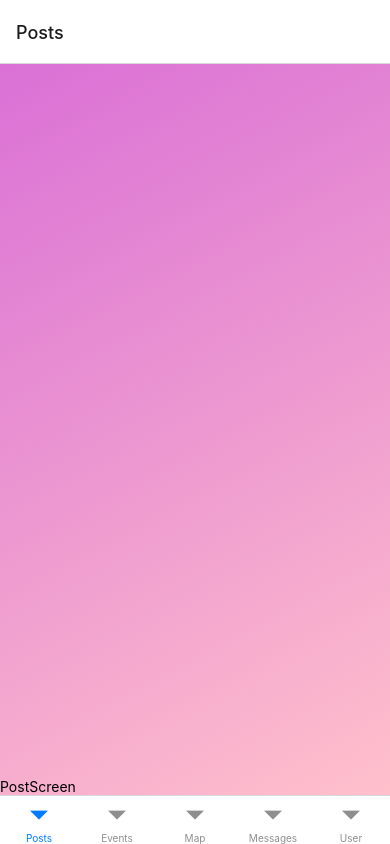
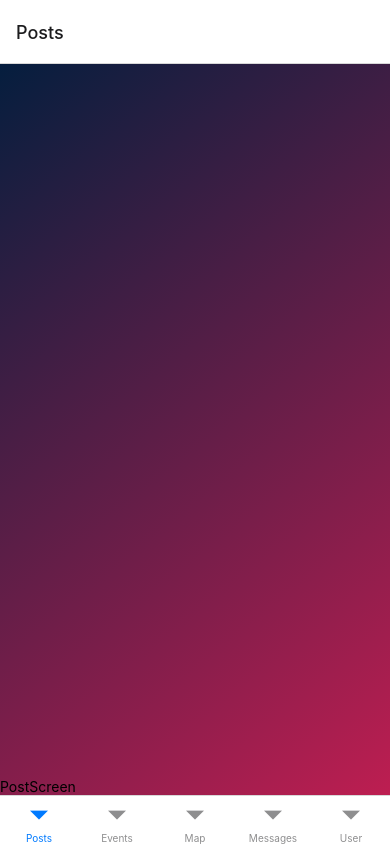
Before and after one commit to y1j1ng/BarkBuddy, a React Native app: screen /Posts in a window 390 px wide. Built offline with nearby package versions, Linux system fonts and the light colour scheme.

Commit message:
change background color and add color references

```diff
--- a/components/background.js
+++ b/components/background.js
@@ -1,13 +1,14 @@
 import React from 'react';
 import { View, StyleSheet } from 'react-native';
 import { LinearGradient } from 'expo-linear-gradient';
+import {colors} from '../helper/Color';
 
 const GradientBackground = ({ children, style }) => {
   return (
     <LinearGradient
-      colors={['#DA70D6',  '#FFC0CB']}
+      colors={[colors.backgrounddark, colors.backgroundlight]}
       start={{ x: 0, y: 0 }} // Start point (0, 0) is top-left
-      end={{ x: 1, y: 1 }}   // End point (1, 1) is bottom-right
+      end={{ x: 3, y: 2 }}   // End point (1, 1) is bottom-right
       style={{ ...styles.card, ...style }}
     >
       {children}
--- a/helper/color.js
+++ b/helper/color.js
@@ -1,3 +1,5 @@
-const colors = {
-
-}
+export const colors = {
+  backgrounddark:"#051e3e",
+  backgroundshallow:"#451e3e",
+  backgroundlight:"#bd1e51",
+};
--- a/package.json
+++ b/package.json
@@ -10,12 +10,12 @@
   },
   "dependencies": {
     "@react-navigation/bottom-tabs": "^6.5.20",
+    "@react-navigation/native": "^6.1.17",
     "expo": "~50.0.14",
-    "expo-linear-gradient": "^12.7.2",
+    "expo-linear-gradient": "~12.7.2",
     "expo-status-bar": "~1.11.1",
     "react": "18.2.0",
-    "react-native": "0.73.6",
-    "expo-linear-gradient": "~12.7.2"
+    "react-native": "0.73.6"
   },
   "devDependencies": {
     "@babel/core": "^7.20.0"
--- a/screens/PostScreen.js
+++ b/screens/PostScreen.js
@@ -1,32 +1,28 @@
-import GradientBackground from "../components/background";
-import {
-  StyleSheet,
-  Text,
-  View,
-  FlatList,
-  Button,
-  SafeAreaView,
-  Alert,
-} from "react-native";
-import React from "react";
+import GradientBackground from '../components/Background'
+import { StyleSheet, Text, View, FlatList,Button,SafeAreaView,Alert, } from 'react-native'
+import React from 'react'
 
 export default function PostScreen() {
-  // const users = userPostsList();
+//  const users = userPostsList();
   return (
     <GradientBackground>
-      <View style={styles.container}>
-        <FlatList style={styles.postcontianer} />
-        <Text>PostScreen</Text>
-      </View>
+    <View style={styles.container}>
+      <FlatList style={styles.postcontianer}
+//      data = {users}
+      />
+      <Text>PostScreen</Text>
+    </View>
     </GradientBackground>
-  );
+  )
 }
 
 const styles = StyleSheet.create({
-  container: {
-    flex: 1,
-    // background:background,
-    justifyContent: "center",
+  container:{
+    flex:1,
+ //   background:background,
+    justifyContent:"center",
   },
-  postcontianer: {},
-});
+  postcontianer:{
+
+  },
+})
```
Also changed, not shown: components/post.js (+12 -0 lines), 1 other file (tests, documents, lock files or other folders).
